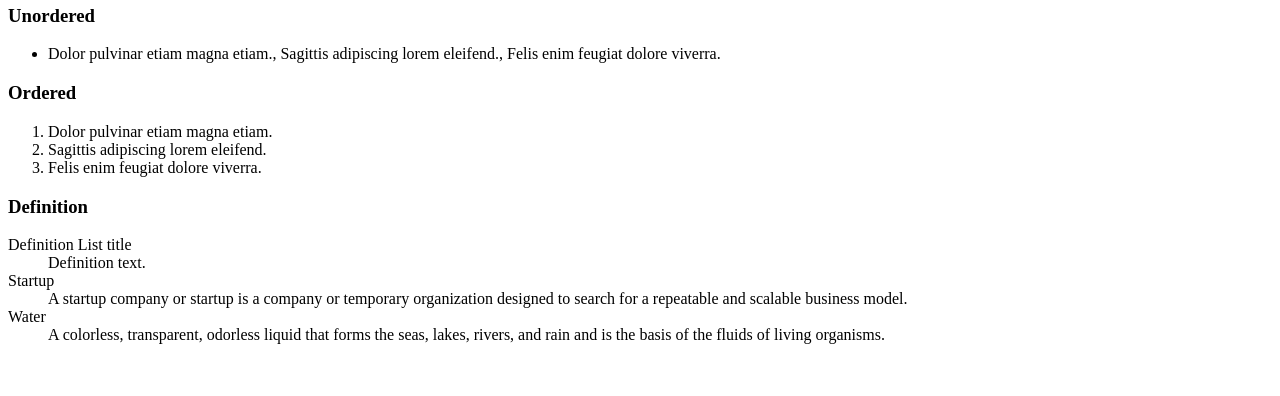
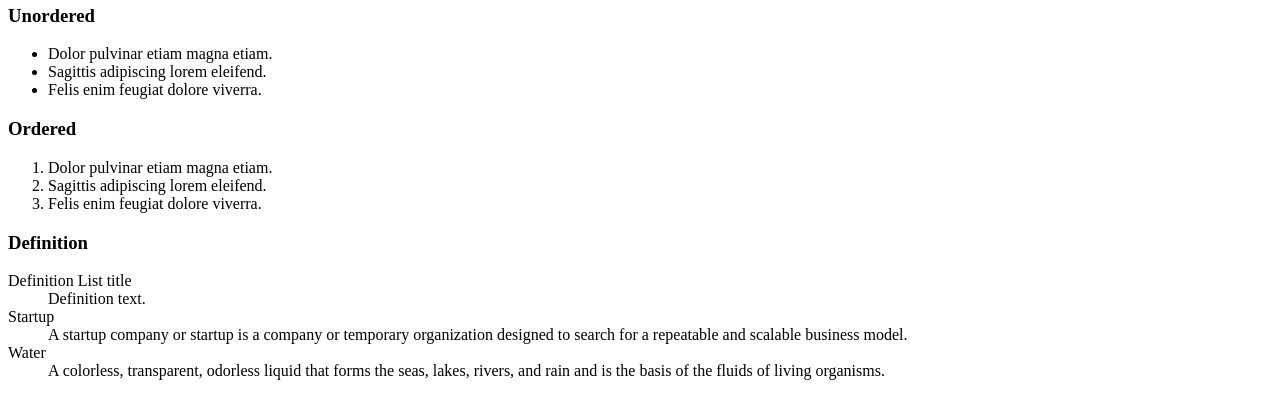
Before and after one commit to Sirothpech/holbertonschool-web_front_end, a plain HTML site: page html_advanced/26-styleguide.html in a window 1280 px wide. Shown: the part 548-944 px from the top of the page. Before the commit the page ends 908 px from the top, so only its background shows below. Drawn offline with Linux system fonts and the light colour scheme.

Commit message:
Fix: 26-styleguide, add the list item on the ul

```diff
--- a/html_advanced/26-styleguide.html
+++ b/html_advanced/26-styleguide.html
@@ -38,7 +38,9 @@
                 <div>
                     <h3>Unordered</h3>
                     <ul>
-                        <li>Dolor pulvinar etiam magna etiam., Sagittis adipiscing lorem eleifend., Felis enim feugiat dolore viverra.</li>
+                        <li>Dolor pulvinar etiam magna etiam.</li>
+                        <li>Sagittis adipiscing lorem eleifend.</li>
+                        <li>Felis enim feugiat dolore viverra.</li>
                     </ul>
                     <h3>Ordered</h3>
                     <ol>
```
